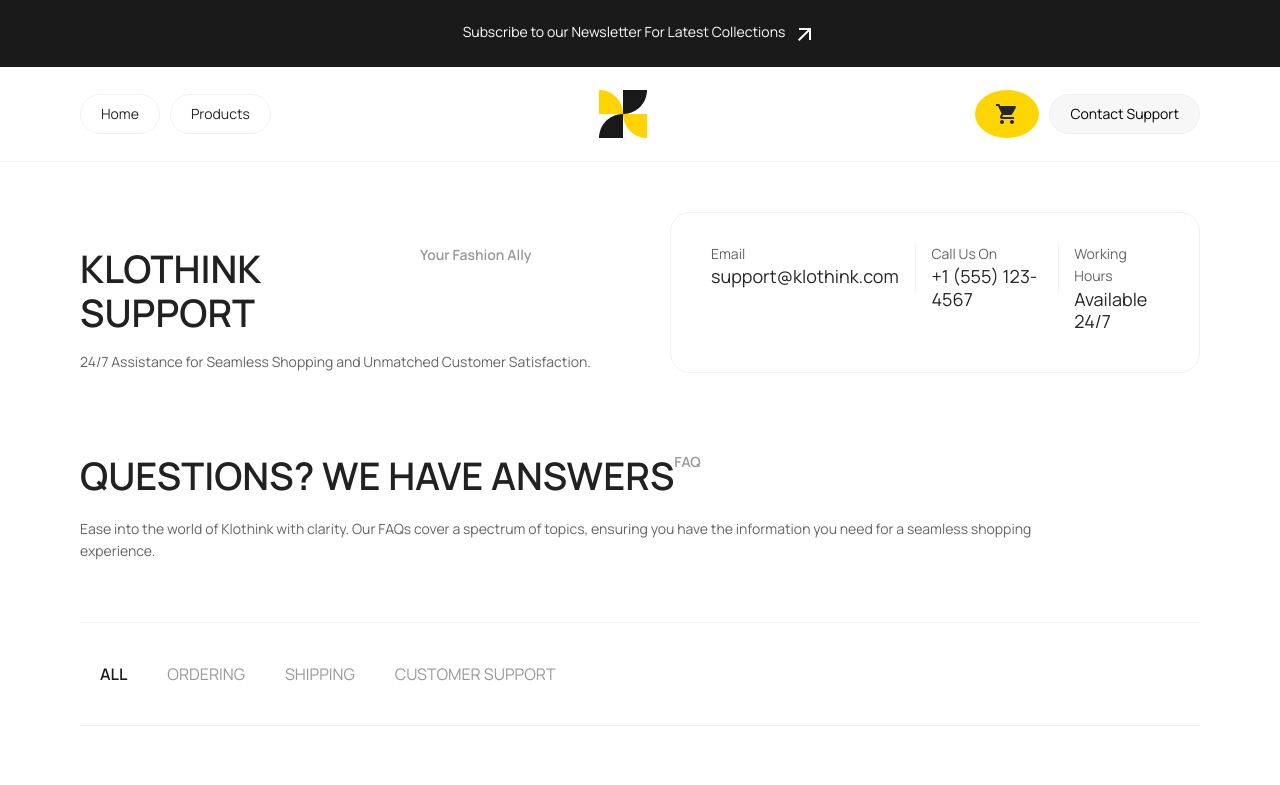
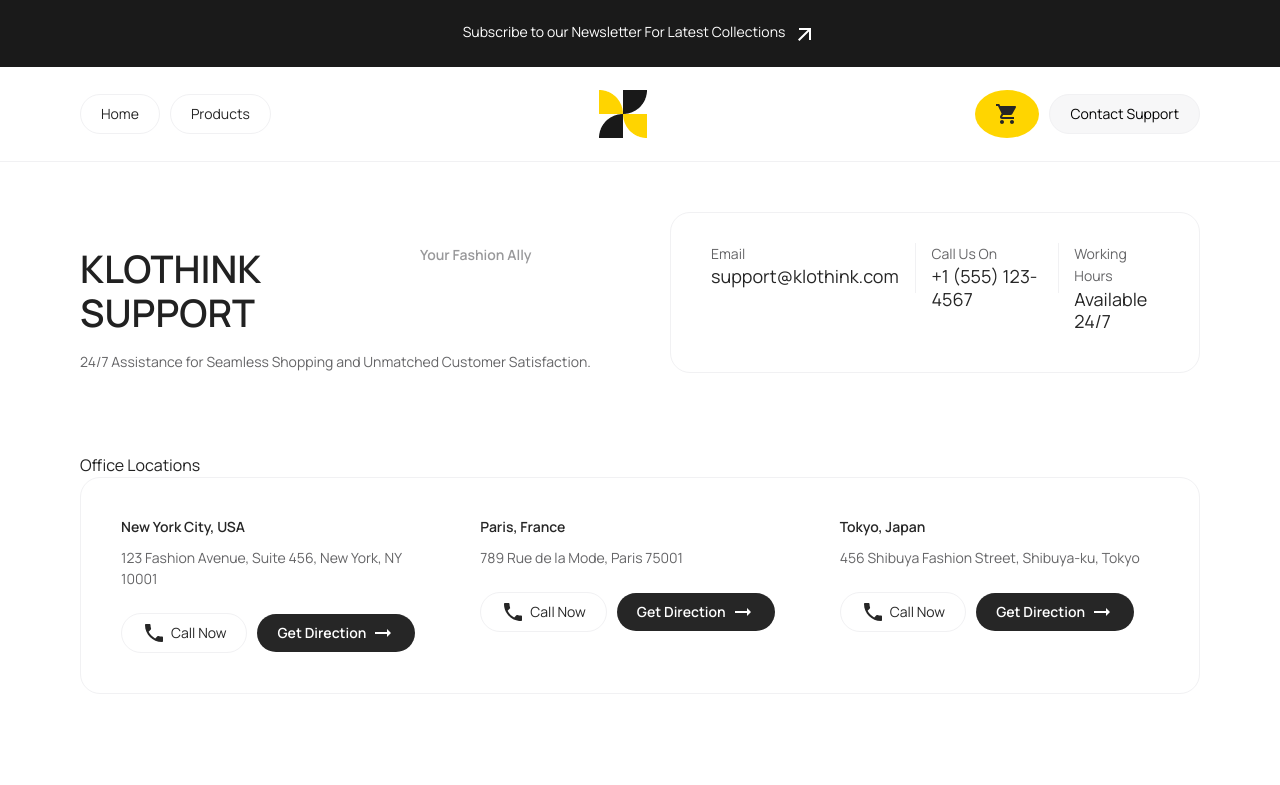
Before and after one commit to gabriel-victor933/project-front-ecommerce, a React (Vite) app: page /support in a window 1280 px wide. Shown: the top 785 px of the page. Built offline with nearby package versions, Linux system fonts and the light colour scheme.

Commit message:
feat: office cover

```diff
--- a/src/pages/Support.jsx
+++ b/src/pages/Support.jsx
@@ -1,10 +1,12 @@
 import Questions from '../sections/home/Questions'
+import OfficesInfos from '../sections/support/OfficesInfos'
 import SupportCover from '../sections/support/SupportCover'
 export default function Support(){
 
     return (
         <>
             <SupportCover />
+            <OfficesInfos />
             <Questions />
         </>
     )
--- /dev/null
+++ b/src/sections/support/OfficesInfos.jsx
@@ -0,0 +1,99 @@
+import { Grid2, Typography, Box, Button } from "@mui/material";
+import ArrowRightAltIcon from '@mui/icons-material/ArrowRightAlt';
+import PhoneIcon from '@mui/icons-material/Phone';
+
+export default function OfficesInfos(){
+
+    return (
+        <Grid2
+            mb={{xs: '50px', md: '90px', xl: '110px'}}
+        >
+            <Typography variant='p' >
+                    Office Locations
+            </Typography>
+            <Grid2
+                sx={{
+                    border: '1px solid #F1F1F3',
+                    borderRadius: '20px',
+                    p: {xl: '50px', md: '40px', xs: '24px'},
+                    gap: {xl: '50px', md: '40px', xs: '30px'},
+                    display: 'grid',
+                    gridTemplateColumns: {xs: '1fr', md: '1fr 1fr 1fr'}
+                }}
+            >
+                <Box
+                    sx={{
+                        display: 'flex',
+                        flexDirection: 'column',
+                        gap: '10px',
+                    }}
+                >
+                    <Typography variant='h5' color='grey.15'>
+                        New York City, USA
+                    </Typography>
+                    <Typography variant='p' fontSize='14px' color='grey.40'>
+                        123 Fashion Avenue, Suite 456, New York, NY 10001
+                    </Typography>
+                    <Box sx={{mt: {xl: '20px', md: '14px', xs: '10px'}}}>
+                        <Button variant='outlined' color='primary'>
+                            <PhoneIcon  sx={{verticalAlign: 'middle', mr: '5px'}}/>
+                            Call Now
+                        </Button>
+                        <Button variant='contained' color='secondary' sx={{ml: '10px'}}>
+                            Get Direction
+                            <ArrowRightAltIcon sx={{verticalAlign: 'middle', ml: '5px'}}/>
+                        </Button>
+                    </Box>
+                </Box>
+                <Box
+                    sx={{
+                        display: 'flex',
+                        flexDirection: 'column',
+                        gap: '10px',
+                    }}
+                >
+                    <Typography variant='h5' color='grey.15'>
+                        Paris, France
+                    </Typography>
+                    <Typography variant='p' fontSize='14px' color='grey.40'>
+                        789 Rue de la Mode, Paris 75001
+                    </Typography>
+                    <Box sx={{mt: {xl: '20px', md: '14px', xs: '10px'}}}>
+                        <Button variant='outlined' color='primary'>
+                            <PhoneIcon  sx={{verticalAlign: 'middle', mr: '5px'}}/>
+                            Call Now
+                        </Button>
+                        <Button variant='contained' color='secondary' sx={{ml: '10px'}}>
+                            Get Direction
+                            <ArrowRightAltIcon sx={{verticalAlign: 'middle', ml: '5px'}}/>
+                        </Button>
+                    </Box>
+                </Box>
+                <Box
+                    sx={{
+                        display: 'flex',
+                        flexDirection: 'column',
+                        gap: '10px',
+                    }}
+                >
+                    <Typography variant='h5' color='grey.15'>
+                        Tokyo, Japan
+                    </Typography>
+                    <Typography variant='p' fontSize='14px' color='grey.40'>
+                        456 Shibuya Fashion Street, Shibuya-ku, Tokyo
+                    </Typography>
+                    <Box sx={{mt: {xl: '20px', md: '14px', xs: '10px'}}}>
+                        <Button variant='outlined' color='primary'>
+                            <PhoneIcon  sx={{verticalAlign: 'middle', mr: '5px'}}/>
+                            Call Now
+                        </Button>
+                        <Button variant='contained' color='secondary' sx={{ml: '10px'}}>
+                            Get Direction
+                            <ArrowRightAltIcon sx={{verticalAlign: 'middle', ml: '5px'}}/>
+                        </Button>
+                    </Box>
+                </Box>
+            </Grid2>
+        </Grid2>
+    )
+}
```
